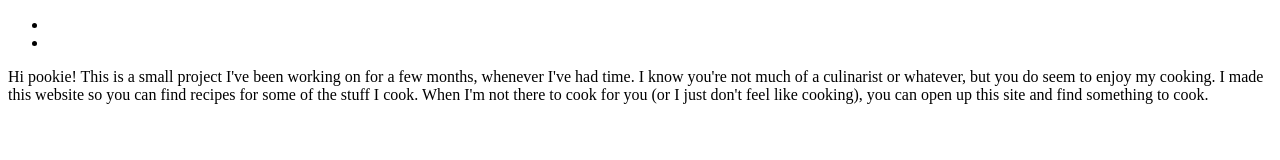
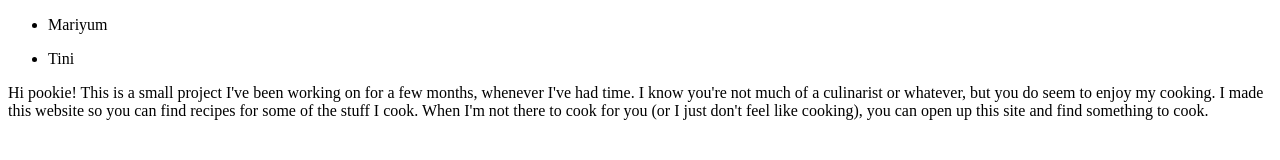
Before and after one commit to ysatsce/cookbook, a plain HTML site: page index.html in a window 1280 px wide. Drawn offline with Linux system fonts and the light colour scheme.

Commit message:
Added text to header items

```diff
--- a/index.html
+++ b/index.html
@@ -9,10 +9,12 @@
         <aside class="Quick-Links">
             <ul>
                 <li>
+                    <p>Mariyum</p>
                     <a href="https://mxriyum.com/" title="Mariyum">
                     </a>
                 </li>
                 <li>
+                    <p>Tini</p>
                     <a href="https://www.tiktok.com/@tinekeyounger?lang=en" title="Chef Tini's TikTok">
                     </a>
                 </li>
```
